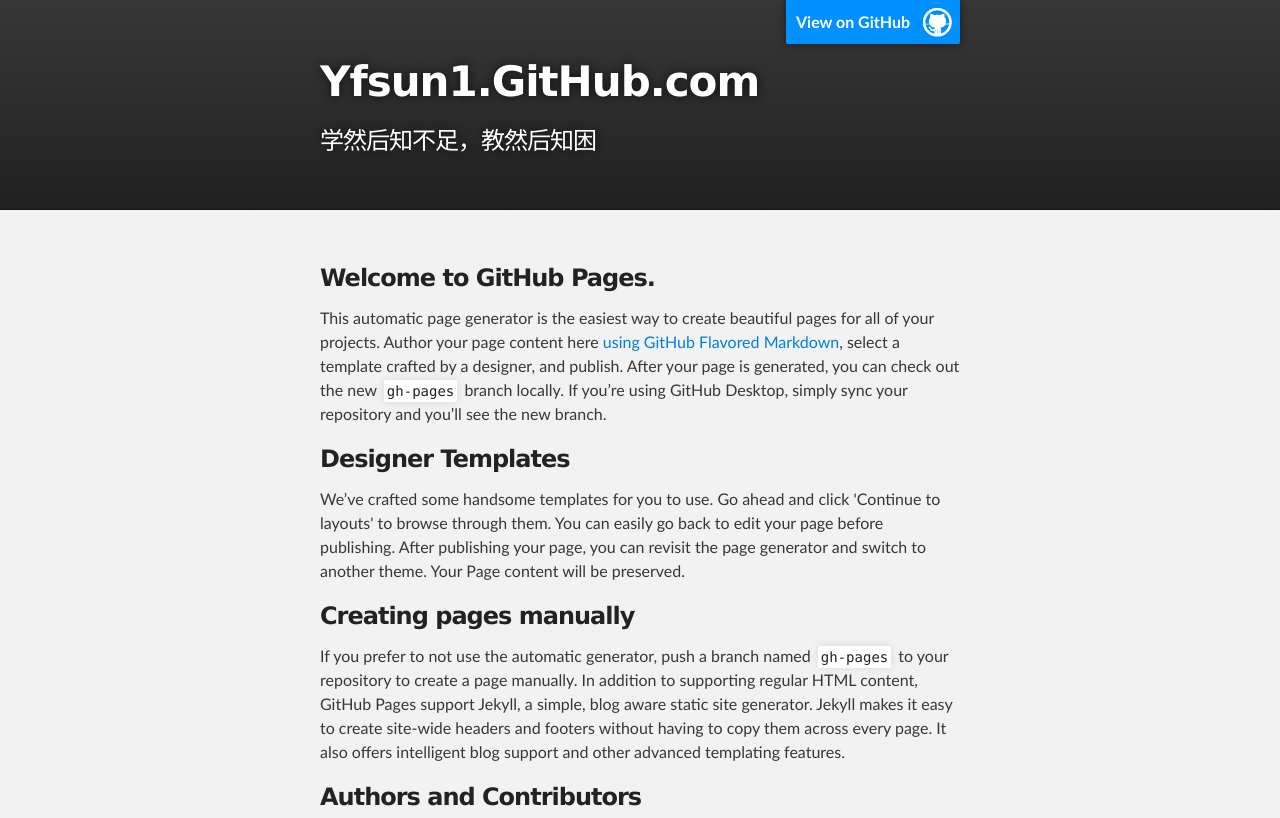
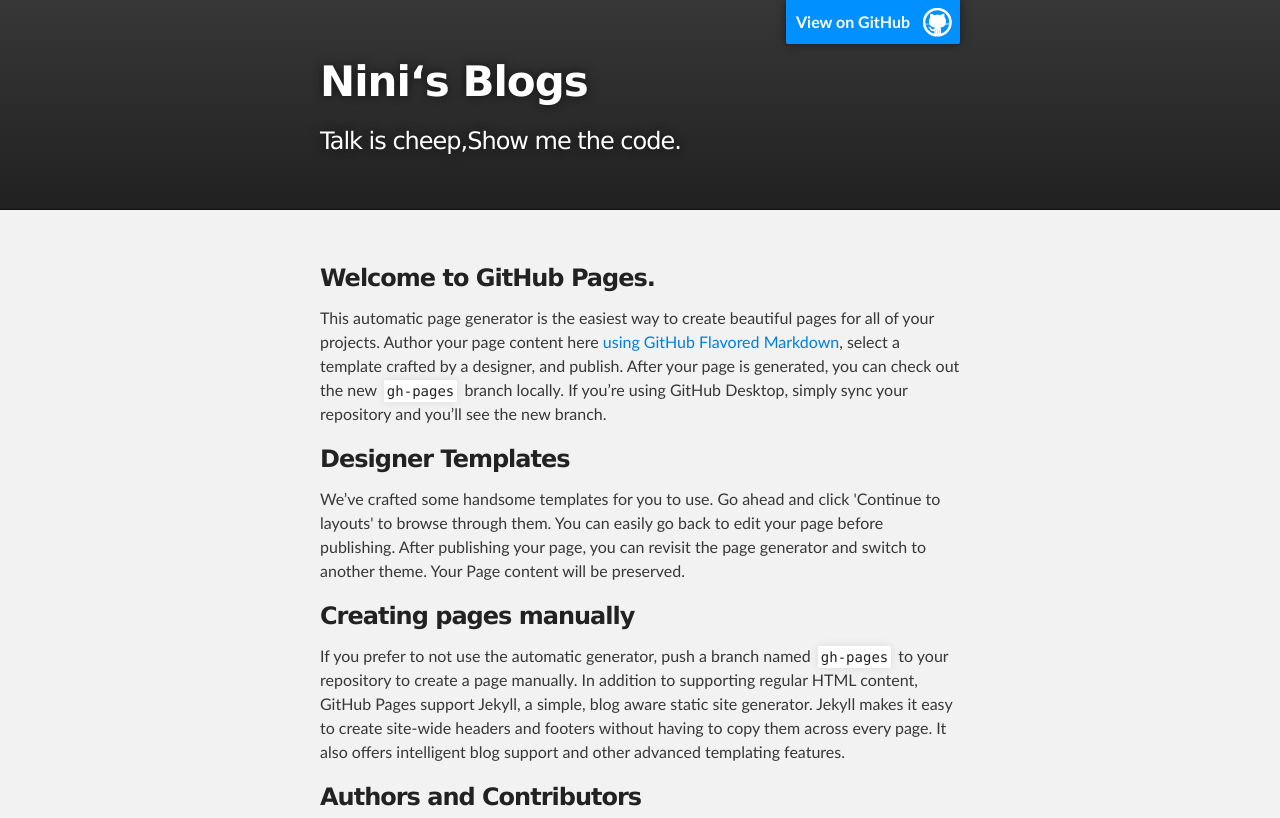
Before and after one commit to yfsun1/yfsun1.github.com, a plain HTML site: page index.html in a window 1280 px wide. Shown: the top 818 px of the page. Drawn offline with Linux system fonts and the light colour scheme.

Commit message:
Replace master branch with page content via GitHub

```diff
--- a/index.html
+++ b/index.html
@@ -4,11 +4,11 @@
   <head>
     <meta charset='utf-8'>
     <meta http-equiv="X-UA-Compatible" content="chrome=1">
-    <meta name="description" content="Yfsun1.GitHub.com : 学然后知不足，教然后知困">
+    <meta name="description" content="Nini‘s Blogs : Talk is cheep,Show me the code.">
 
     <link rel="stylesheet" type="text/css" media="screen" href="stylesheets/stylesheet.css">
 
-    <title>Yfsun1.GitHub.com</title>
+    <title>Nini‘s Blogs</title>
   </head>
 
   <body>
@@ -18,8 +18,8 @@
         <header class="inner">
           <a id="forkme_banner" href="https://github.com/yfsun1">View on GitHub</a>
 
-          <h1 id="project_title">Yfsun1.GitHub.com</h1>
-          <h2 id="project_tagline">学然后知不足，教然后知困</h2>
+          <h1 id="project_title">Nini‘s Blogs</h1>
+          <h2 id="project_tagline">Talk is cheep,Show me the code.</h2>
 
         </header>
     </div>
```
Also changed, not shown: params.json (+1 -1 lines).
